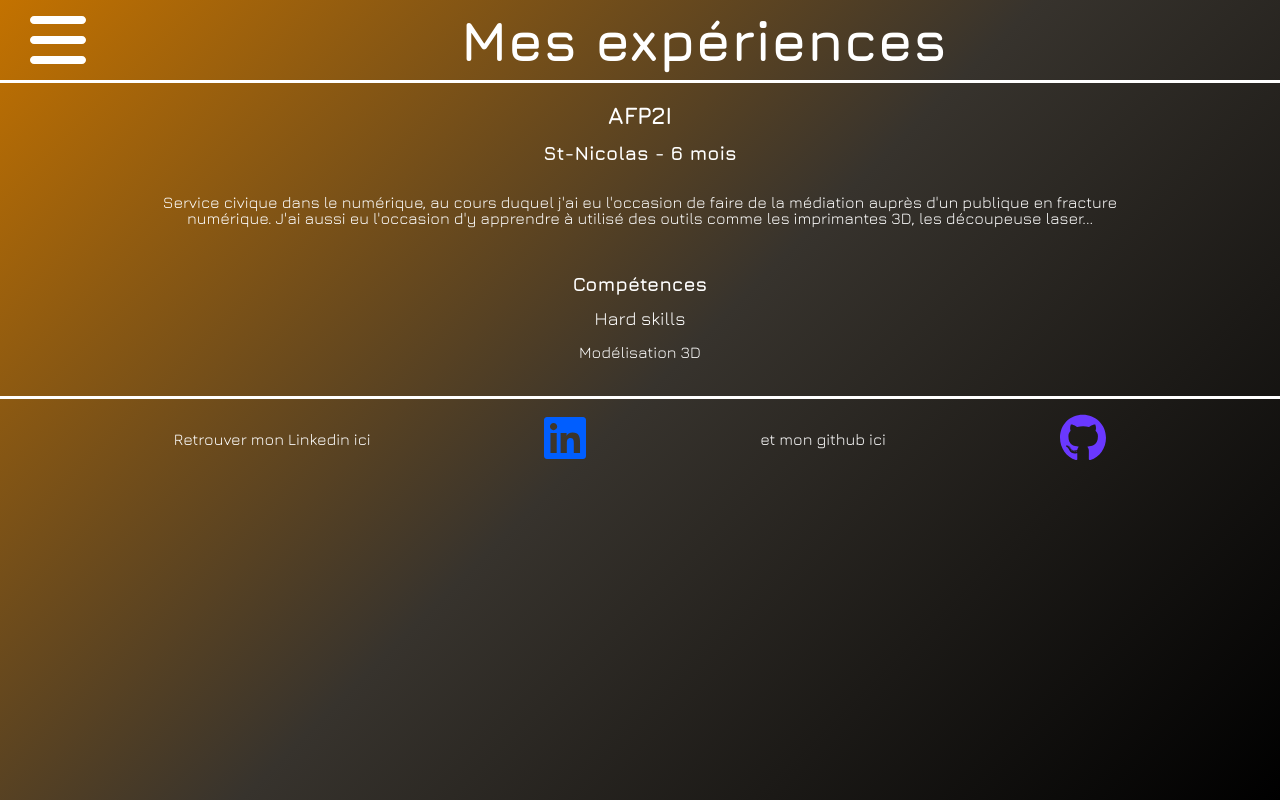
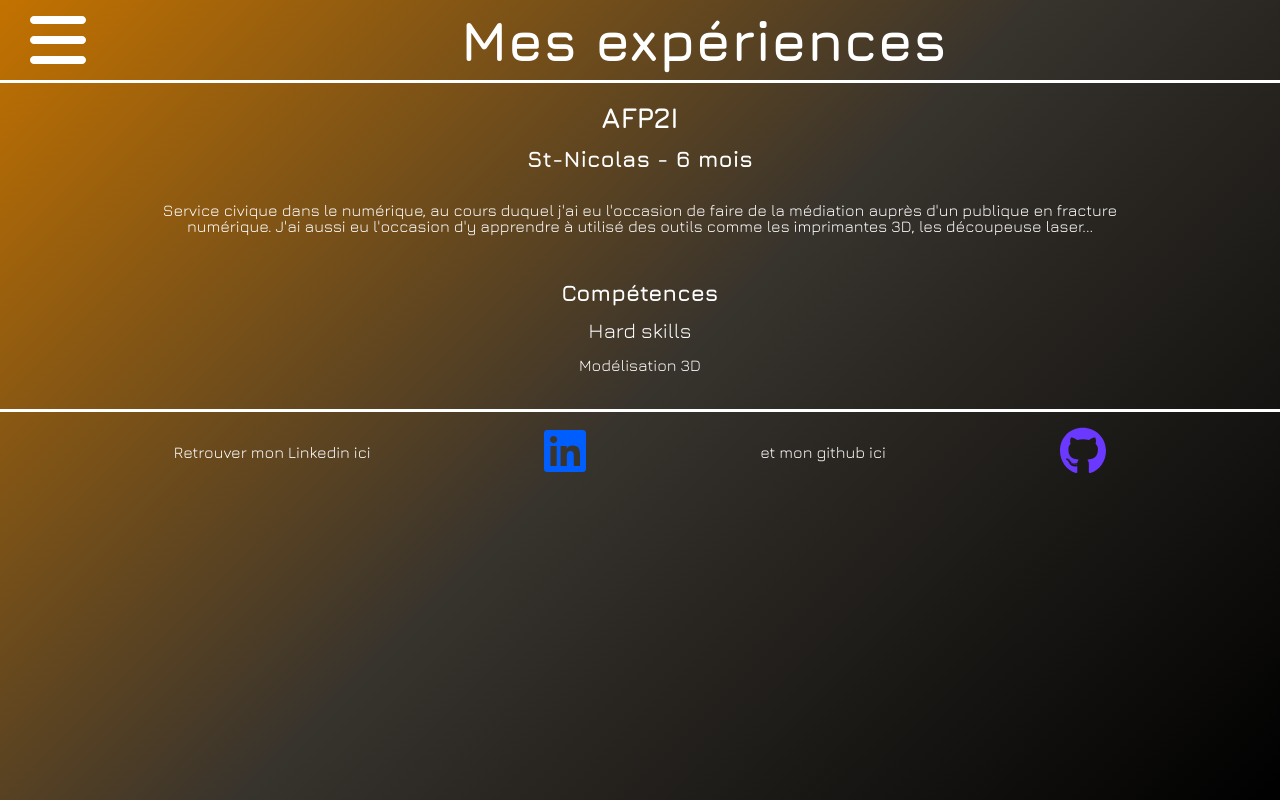
Before and after one commit to JuliePlagias/Web-CV, a React (Create React App) app: page /experiences/afp2i in a window 1280 px wide. Built offline with nearby package versions, Linux system fonts and the light colour scheme.

Commit message:
Upd - h styles made global rather than in each file

```diff
--- a/src/components/pages/Skills.jsx
+++ b/src/components/pages/Skills.jsx
@@ -4,11 +4,12 @@ export default function Skills(){
     const data = require("../../assets/skills.json");
 
     return (
-        <div className="blockSection">
+        <div className="blockSection skills">
             <h2>Hard skills</h2>
             {
                 data.hard.map((skill, index)=>(
-                    <SkillBlock key={index} name={skill.name} logo={skill.logo} progress={skill.progress}/>
+                    skill.progress?<SkillBlock key={index} name={skill.name} logo={skill.logo} progress={skill.progress}/>
+                    :<li key={index}>{skill.name}</li>
                 ))
             }
             <h2>Soft skills</h2>
--- a/src/styles/base/_base.scss
+++ b/src/styles/base/_base.scss
@@ -7,4 +7,24 @@ body {
   padding: 0;
   box-sizing: border-box;
   font-family: Jura;
+  color: white;
+  list-style-type: none;
+  h1, h2, h3{
+    font-weight: bold;
+  }
+  h1{
+    font-size: 2rem;
+  }
+  h2{
+    font-size: 1.8rem;
+  }
+  h3{
+    font-size: 1.4rem;
+  }
+  h4{
+    font-size: 1.3rem;
+  }
+
+
+
 }
--- a/src/styles/components/_block.scss
+++ b/src/styles/components/_block.scss
@@ -4,6 +4,7 @@
     width: 80%;
     height: 40vh;
     img{
+        opacity: 75%;
         height: 100%;
         width: 100%;
         border-radius: 20px;
@@ -14,7 +15,6 @@
         top: 0;
         height: 100%;
         width: 100%;
-        color: white;
         display: flex;
         flex-direction: column;
         align-items: center;
@@ -27,8 +27,6 @@
         }
         h2{
             @include text-shadow;
-            font-size: 1.5rem;
-            font-weight: bold;
         }
         .hidden{
             display: none;
--- a/src/styles/components/_navbar.scss
+++ b/src/styles/components/_navbar.scss
@@ -7,10 +7,7 @@
         position: absolute;
         right: 0;
         width: 90%;
-        color: white;
         text-align: center;
-        font-weight: bold;
-        font-size: 1.8rem;
     }
     ul{
         display: none;
--- a/src/styles/components/_skillBlock.scss
+++ b/src/styles/components/_skillBlock.scss
@@ -13,11 +13,8 @@
         top: 15%;
         right: 5%;
         width: 70%;
-        color: white;
         text-align: center;
-        font-weight: bold;
-        font-size: 1.4rem;
-
+        font-size: 1.1rem;
     }
     .bar{
         position: absolute;
--- a/src/styles/pages/_experienceDetail.scss
+++ b/src/styles/pages/_experienceDetail.scss
@@ -2,20 +2,7 @@
     display: flex;
     flex-direction: column;
     align-items: center;
-    color: white;
     gap: 2vh;
-    h2, h3{
-        font-weight: bold;
-    }
-    h2{
-        font-size: 1.5rem;
-    }
-    h3{
-        font-size:1.2rem;
-    }
-    h4{
-        font-size: 1.15rem;
-    }
     p{
         padding:2vh 0;
         width: 80%;
--- a/src/styles/pages/_formationsDetail.scss
+++ b/src/styles/pages/_formationsDetail.scss
@@ -3,16 +3,6 @@
     flex-direction: column;
     align-items: center;
     gap: 3vh;
-    color: white;
-    h2, h3{
-        font-weight: bold;
-    }
-    h2{
-        font-size: 1.5rem;
-    }
-    h3{
-        font-size:1.2rem;
-    }
     p{
         padding:2vh 0;
         width: 80%;
--- a/src/styles/pages/_home.scss
+++ b/src/styles/pages/_home.scss
@@ -6,11 +6,6 @@
     align-items: center;
     text-align: center;
     justify-content: space-evenly;
-    h1{
-        font-size: 2rem;
-        color: white;
-        font-weight: bold;
-    }
     .imgContainer{
         width: 80%;
         height: 60%;
@@ -30,7 +25,6 @@
     }
     p{
         width: 80%;
-        color: white;
     }
     @include respond-to(tablet){
 
```
